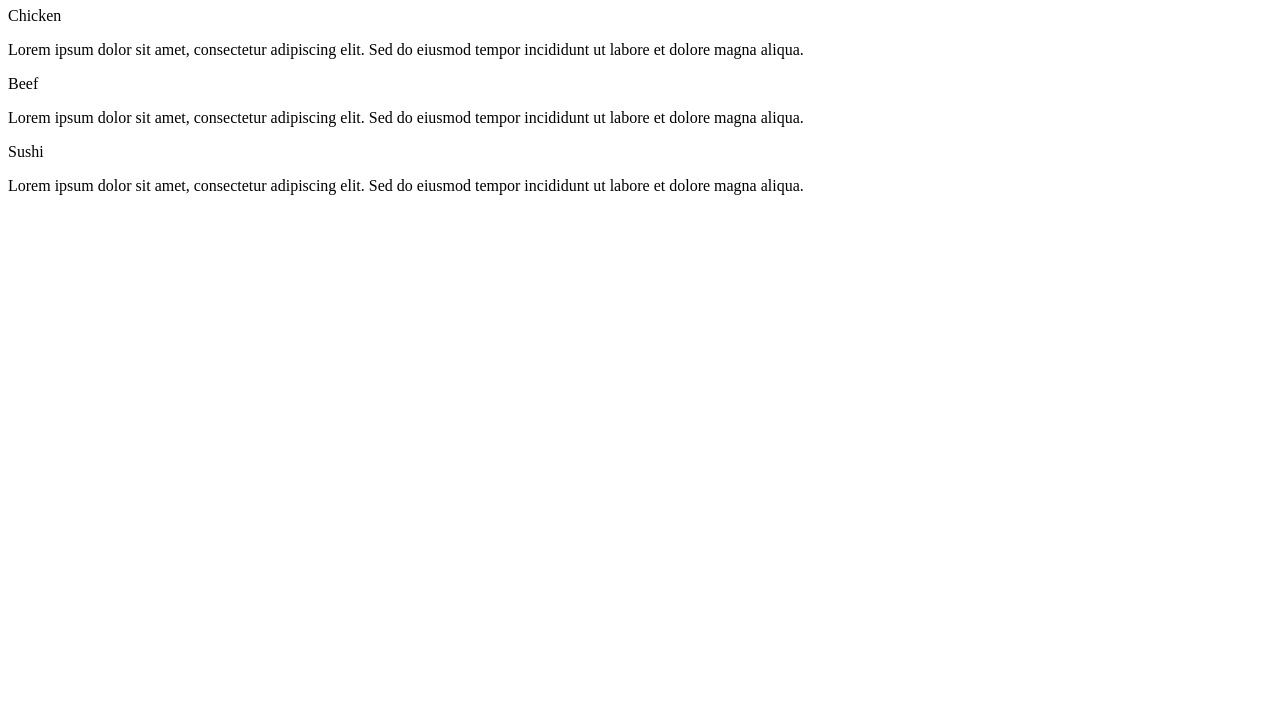
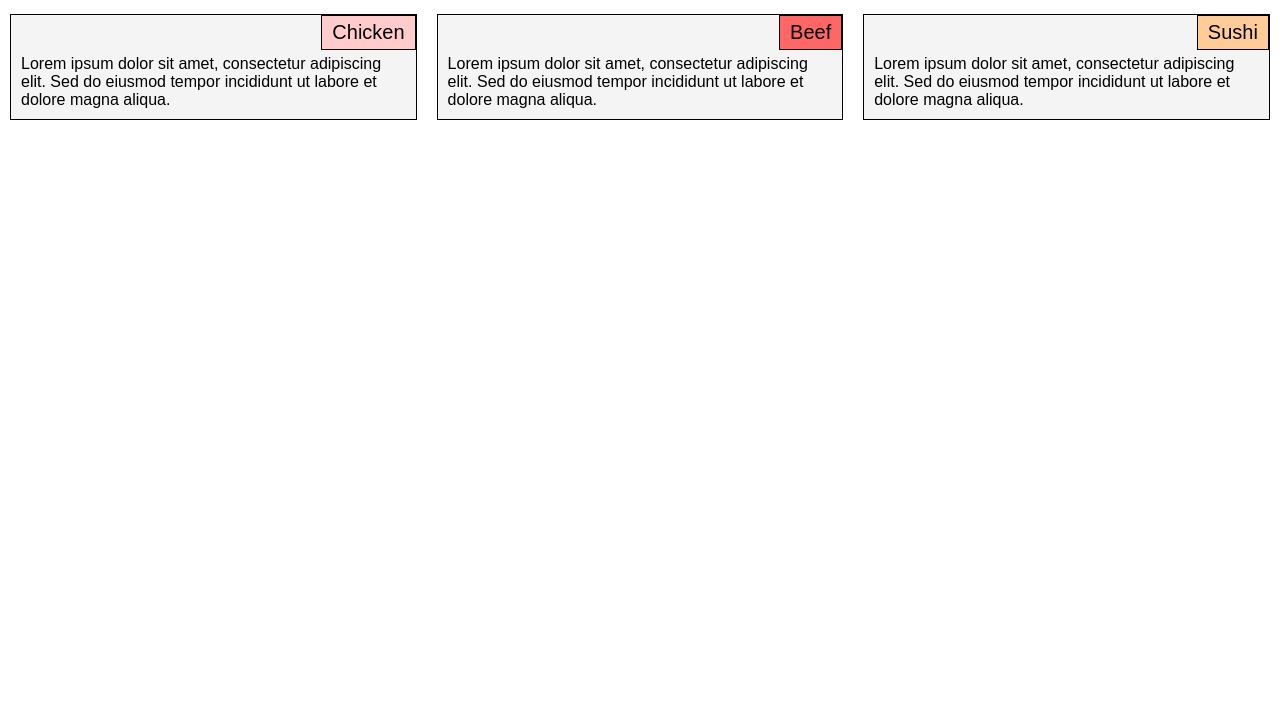
Before and after one commit to FarahJemai599/coursera-test, a plain HTML site: page site/index.html in a window 1280 px wide. Shown: the part 73-800 px from the top of the page. Drawn offline with Linux system fonts and the light colour scheme.

Commit message:
module2-solutions

```diff
--- a/site/index.html
+++ b/site/index.html
@@ -4,7 +4,7 @@
     <meta charset="UTF-8">
     <meta name="viewport" content="width=device-width, initial-scale=1.0">
     <title>Module 2 Solution</title>
-    <link rel="stylesheet" href="css/styles.css">
+    <link rel="stylesheet" href="css.css">
 </head>
 <body>
     <h1>Our Menu</h1>
```
